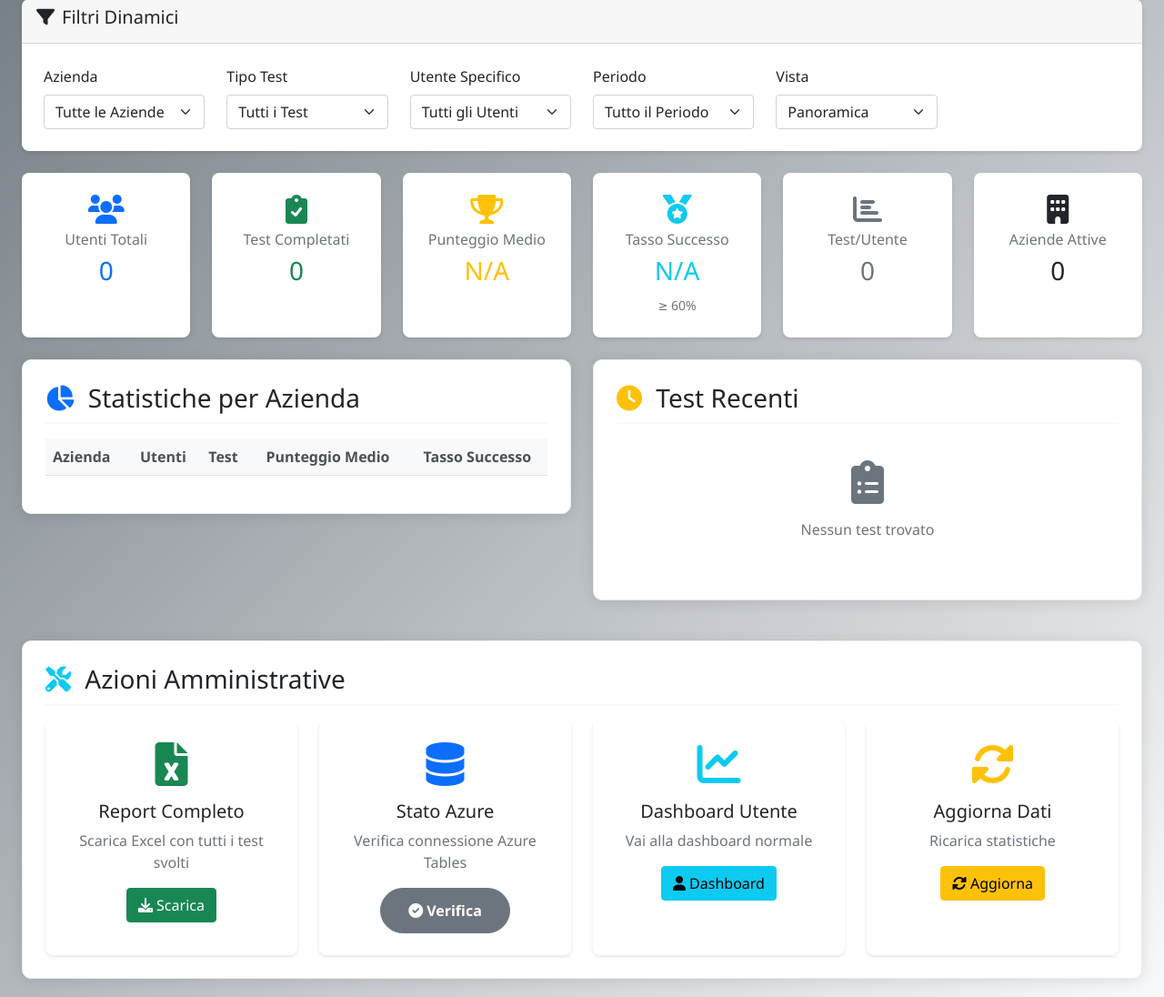
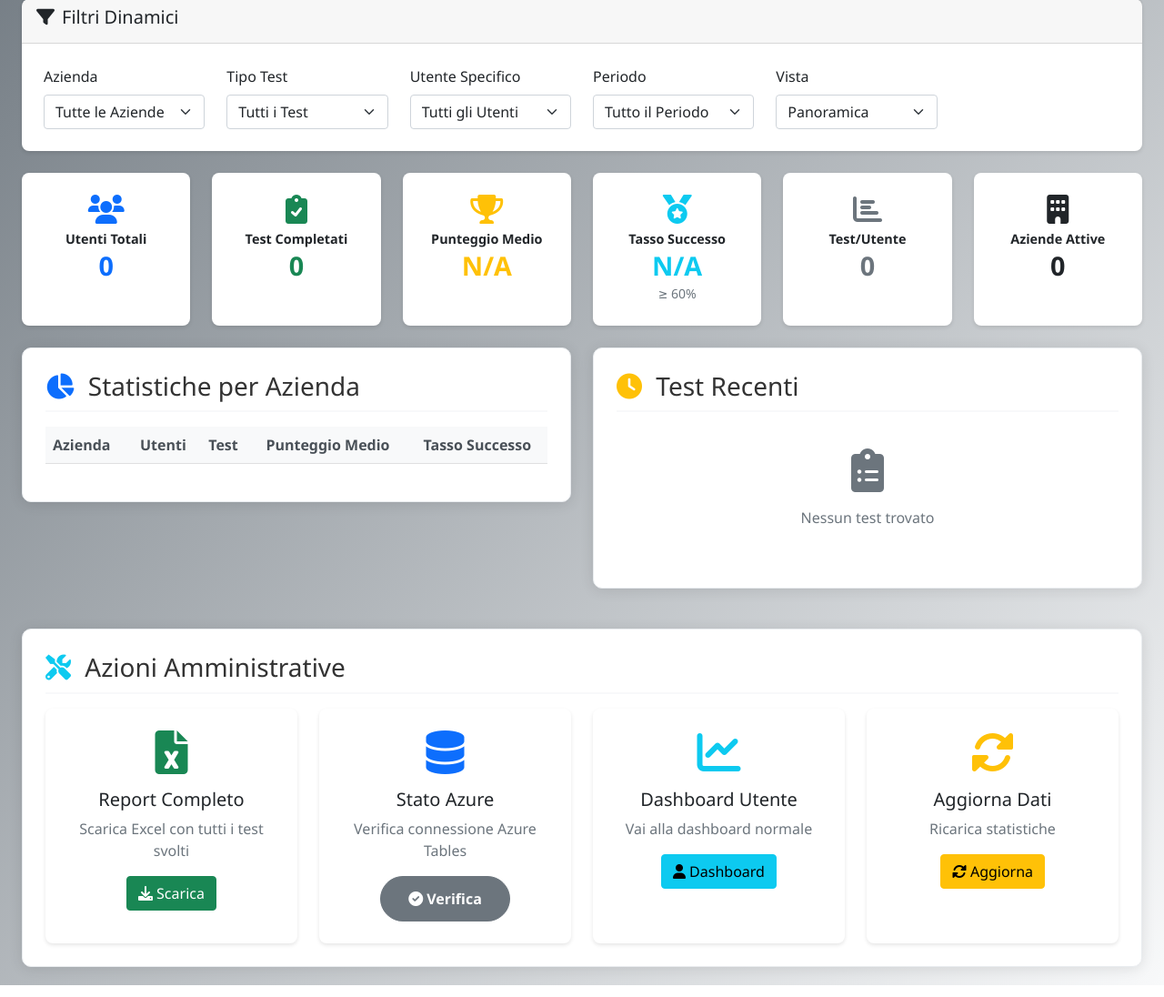
Before and after one commit to matteo-farinelli/azure-deploy, a Flask app: template templates/admin_dashboard.html in a window 1280 px wide. Shown: the part 210-1306 px from the top of the page at 91% size. Run offline with Flask 3, Linux system fonts and the light colour scheme; the template is opened without the code that fills it, so the values that code supplies are empty.

Commit message:
Update admin_dashboard.html

```diff
--- a/templates/admin_dashboard.html
+++ b/templates/admin_dashboard.html
@@ -86,29 +86,29 @@
     <!-- Statistiche Generali -->
     <div class="row mb-4" id="statsOverview">
         <div class="col-md-2">
-            <div class="card text-center h-100 border-primary">
+            <div class="card text-center h-100 border-primary bg-white">
                 <div class="card-body">
                     <i class="fas fa-users fa-2x text-primary mb-2"></i>
-                    <h6 class="card-title text-muted">Utenti Totali</h6>
-                    <h3 class="text-primary" id="totalUsers">{{ total_users|default(0) }}</h3>
+                    <h6 class="card-title text-dark mb-1">Utenti Totali</h6>
+                    <h3 class="text-primary mb-0" id="totalUsers">{{ total_users|default(0) }}</h3>
                 </div>
             </div>
         </div>
         <div class="col-md-2">
-            <div class="card text-center h-100 border-success">
+            <div class="card text-center h-100 border-success bg-white">
                 <div class="card-body">
                     <i class="fas fa-clipboard-check fa-2x text-success mb-2"></i>
-                    <h6 class="card-title text-muted">Test Completati</h6>
-                    <h3 class="text-success" id="totalTests">{{ total_tests|default(0) }}</h3>
+                    <h6 class="card-title text-dark mb-1">Test Completati</h6>
+                    <h3 class="text-success mb-0" id="totalTests">{{ total_tests|default(0) }}</h3>
                 </div>
             </div>
         </div>
         <div class="col-md-2">
-            <div class="card text-center h-100 border-warning">
+            <div class="card text-center h-100 border-warning bg-white">
                 <div class="card-body">
                     <i class="fas fa-trophy fa-2x text-warning mb-2"></i>
-                    <h6 class="card-title text-muted">Punteggio Medio</h6>
-                    <h3 class="text-warning" id="avgScore">
+                    <h6 class="card-title text-dark mb-1">Punteggio Medio</h6>
+                    <h3 class="text-warning mb-0" id="avgScore">
                         {% if average_score is defined %}
                             {{ average_score|round(1) }}%
                         {% else %}
@@ -119,27 +119,27 @@
             </div>
         </div>
         <div class="col-md-2">
-            <div class="card text-center h-100 border-info">
+            <div class="card text-center h-100 border-info bg-white">
                 <div class="card-body">
                     <i class="fas fa-medal fa-2x text-info mb-2"></i>
-                    <h6 class="card-title text-muted">Tasso Successo</h6>
-                    <h3 class="text-info" id="successRate">
+                    <h6 class="card-title text-dark mb-1">Tasso Successo</h6>
+                    <h3 class="text-info mb-0" id="successRate">
                         {% if success_rate is defined %}
                             {{ success_rate|round(1) }}%
                         {% else %}
                             N/A
                         {% endif %}
                     </h3>
-                    <small class="text-muted">≥ 60%</small>
+                    <small class="text-secondary">≥ 60%</small>
                 </div>
             </div>
         </div>
         <div class="col-md-2">
-            <div class="card text-center h-100 border-secondary">
+            <div class="card text-center h-100 border-secondary bg-white">
                 <div class="card-body">
                     <i class="fas fa-chart-bar fa-2x text-secondary mb-2"></i>
-                    <h6 class="card-title text-muted">Test/Utente</h6>
-                    <h3 class="text-secondary" id="testsPerUser">
+                    <h6 class="card-title text-dark mb-1">Test/Utente</h6>
+                    <h3 class="text-secondary mb-0" id="testsPerUser">
                         {% if total_users and total_users > 0 %}
                             {{ (total_tests / total_users)|round(1) }}
                         {% else %}
@@ -150,11 +150,11 @@
             </div>
         </div>
         <div class="col-md-2">
-            <div class="card text-center h-100 border-dark">
+            <div class="card text-center h-100 border-dark bg-white">
                 <div class="card-body">
                     <i class="fas fa-building fa-2x text-dark mb-2"></i>
-                    <h6 class="card-title text-muted">Aziende Attive</h6>
-                    <h3 class="text-dark" id="activeCompanies">{{ stats_per_azienda|length if stats_per_azienda else 0 }}</h3>
+                    <h6 class="card-title text-dark mb-1">Aziende Attive</h6>
+                    <h3 class="text-dark mb-0" id="activeCompanies">{{ stats_per_azienda|length if stats_per_azienda else 0 }}</h3>
                 </div>
             </div>
         </div>
@@ -1722,11 +1722,12 @@ changeView = function() {
 </script>
 
 <style>
-/* CSS aggiornato */
+/* CSS aggiornato per visibilità testo */
 .card {
     border-radius: 8px;
     box-shadow: 0 2px 4px rgba(0,0,0,0.1);
     transition: transform 0.2s, box-shadow 0.2s;
+    background-color: white !important;
 }
 
 .card:hover {
@@ -1736,6 +1737,26 @@ changeView = function() {
 
 .card-body {
     padding: 1.5rem;
+}
+
+.card-title {
+    color: #333 !important;
+    font-weight: 600;
+    font-size: 0.9rem;
+}
+
+.card h3 {
+    font-weight: bold;
+    font-size: 1.8rem;
+}
+
+/* Forza i colori del testo per essere visibili */
+.text-dark {
+    color: #212529 !important;
+}
+
+.text-secondary {
+    color: #6c757d !important;
 }
 
 .dashboard-card {
@@ -1750,6 +1771,7 @@ changeView = function() {
 .dashboard-card h3 {
     border-bottom: 2px solid #f8f9fa;
     padding-bottom: 10px;
+    color: #333;
 }
 
 .list-group-item {
```
